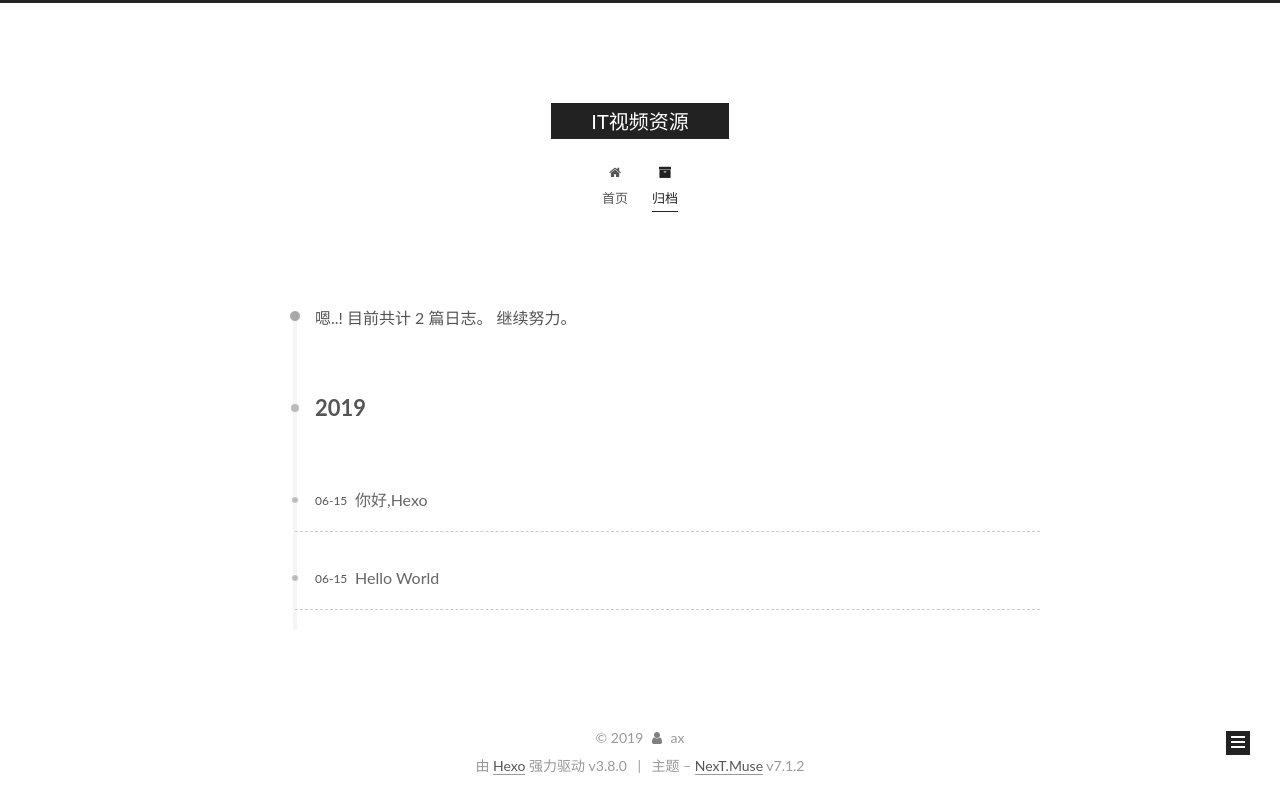
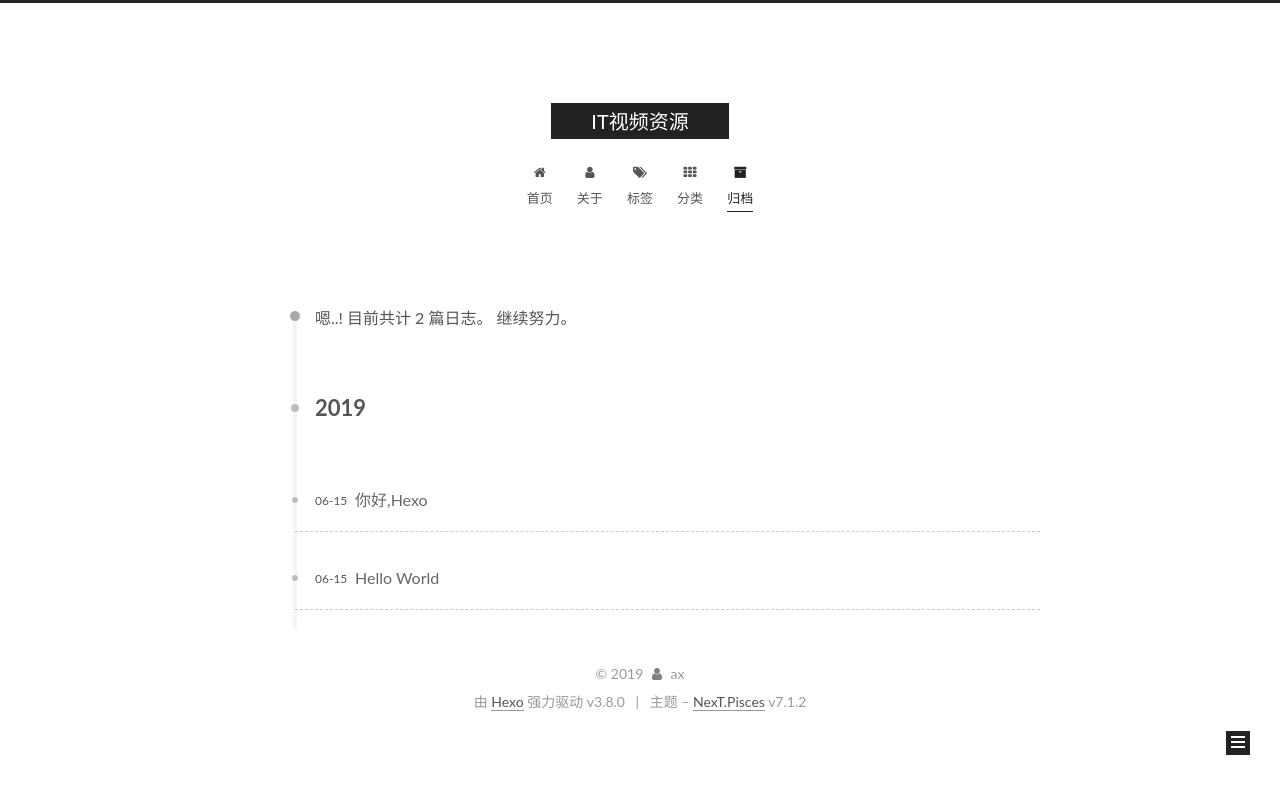
Before and after one commit to axitvideos/axitvideos, a plain HTML site: page archives/2019/06/index.html in a window 1280 px wide. Drawn offline with Linux system fonts and the light colour scheme.

Commit message:
Site updated: 2019-06-16 16:43:12

```diff
--- a/2019/06/15/hello-world/index.html
+++ b/2019/06/15/hello-world/index.html
@@ -14,7 +14,7 @@
 
 
 
-<html class="theme-next muse use-motion" lang="zh-CN">
+<html class="theme-next pisces use-motion" lang="zh-CN">
 <head><meta name="generator" content="Hexo 3.8.0">
   <meta charset="UTF-8">
 <meta http-equiv="X-UA-Compatible" content="IE=edge">
@@ -70,7 +70,7 @@
   var NexT = window.NexT || {};
   var CONFIG = {
     root: '/',
-    scheme: 'Muse',
+    scheme: 'Pisces',
     version: '7.1.2',
     sidebar: {"position":"left","display":"post","offset":12,"onmobile":false,"dimmer":false},
     back2top: true,
@@ -227,6 +227,57 @@
 
 
 
+          <li class="menu-item menu-item-about">
+
+
+
+
+
+
+
+
+
+    <a href="/about/" rel="section"><i class="menu-item-icon fa fa-fw fa-user"></i> <br>关于</a>
+
+  </li>
+
+
+
+
+          <li class="menu-item menu-item-tags">
+
+
+
+
+
+
+
+
+
+    <a href="/tags/" rel="section"><i class="menu-item-icon fa fa-fw fa-tags"></i> <br>标签</a>
+
+  </li>
+
+
+
+
+          <li class="menu-item menu-item-categories">
+
+
+
+
+
+
+
+
+
+    <a href="/categories/" rel="section"><i class="menu-item-icon fa fa-fw fa-th"></i> <br>分类</a>
+
+  </li>
+
+
+
+
           <li class="menu-item menu-item-archives">
 
 
@@ -249,9 +300,6 @@
 
 
 
-
-
-
 </nav>
 
 
@@ -269,6 +317,9 @@
     <main id="main" class="main">
       <div class="main-inner">
         <div class="content-wrap">
+
+
+
 
           <div id="content" class="content">
 
@@ -570,7 +621,7 @@
 
 
 
-  <div class="theme-info">主题 – <a href="https://theme-next.org" class="theme-link" rel="noopener" target="_blank">NexT.Muse</a> v7.1.2</div>
+  <div class="theme-info">主题 – <a href="https://theme-next.org" class="theme-link" rel="noopener" target="_blank">NexT.Pisces</a> v7.1.2</div>
 
 
 
@@ -658,7 +709,9 @@
 
 
 
-  <script src="/js/schemes/muse.js?v=7.1.2"></script>
+  <script src="/js/affix.js?v=7.1.2"></script>
+
+  <script src="/js/schemes/pisces.js?v=7.1.2"></script>
 
 
 
--- a/archives/2019/06/index.html
+++ b/archives/2019/06/index.html
@@ -14,7 +14,7 @@
 
 
 
-<html class="theme-next muse use-motion" lang="zh-CN">
+<html class="theme-next pisces use-motion" lang="zh-CN">
 <head><meta name="generator" content="Hexo 3.8.0">
   <meta charset="UTF-8">
 <meta http-equiv="X-UA-Compatible" content="IE=edge">
@@ -70,7 +70,7 @@
   var NexT = window.NexT || {};
   var CONFIG = {
     root: '/',
-    scheme: 'Muse',
+    scheme: 'Pisces',
     version: '7.1.2',
     sidebar: {"position":"left","display":"post","offset":12,"onmobile":false,"dimmer":false},
     back2top: true,
@@ -223,6 +223,57 @@
 
 
 
+          <li class="menu-item menu-item-about">
+
+
+
+
+
+
+
+
+
+    <a href="/about/" rel="section"><i class="menu-item-icon fa fa-fw fa-user"></i> <br>关于</a>
+
+  </li>
+
+
+
+
+          <li class="menu-item menu-item-tags">
+
+
+
+
+
+
+
+
+
+    <a href="/tags/" rel="section"><i class="menu-item-icon fa fa-fw fa-tags"></i> <br>标签</a>
+
+  </li>
+
+
+
+
+          <li class="menu-item menu-item-categories">
+
+
+
+
+
+
+
+
+
+    <a href="/categories/" rel="section"><i class="menu-item-icon fa fa-fw fa-th"></i> <br>分类</a>
+
+  </li>
+
+
+
+
           <li class="menu-item menu-item-archives menu-item-active">
 
 
@@ -245,22 +296,6 @@
 
 
 
-
-
-
-
-
-
-
-
-
-
-
-
-
-
-
-
 </nav>
 
 
@@ -278,6 +313,31 @@
     <main id="main" class="main">
       <div class="main-inner">
         <div class="content-wrap">
+
+
+
+
+
+
+
+
+
+
+
+
+
+
+
+
+
+
+
+
+
+
+
+
+
 
           <div id="content" class="content">
 
@@ -490,7 +550,7 @@
 
 
 
-  <div class="theme-info">主题 – <a href="https://theme-next.org" class="theme-link" rel="noopener" target="_blank">NexT.Muse</a> v7.1.2</div>
+  <div class="theme-info">主题 – <a href="https://theme-next.org" class="theme-link" rel="noopener" target="_blank">NexT.Pisces</a> v7.1.2</div>
 
 
 
@@ -578,7 +638,9 @@
 
 
 
-  <script src="/js/schemes/muse.js?v=7.1.2"></script>
+  <script src="/js/affix.js?v=7.1.2"></script>
+
+  <script src="/js/schemes/pisces.js?v=7.1.2"></script>
 
 
 
```
Also changed, not shown: 2019/06/15/你好-Hexo/index.html (+60 -7 lines), archives/2019/index.html (+82 -20 lines), archives/index.html (+82 -20 lines), index.html (+60 -7 lines).
